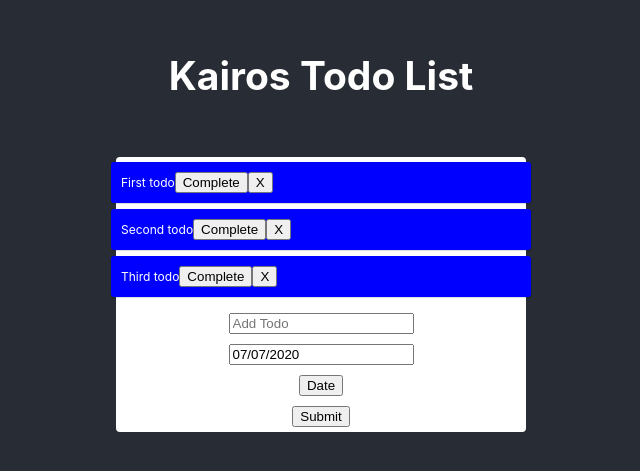
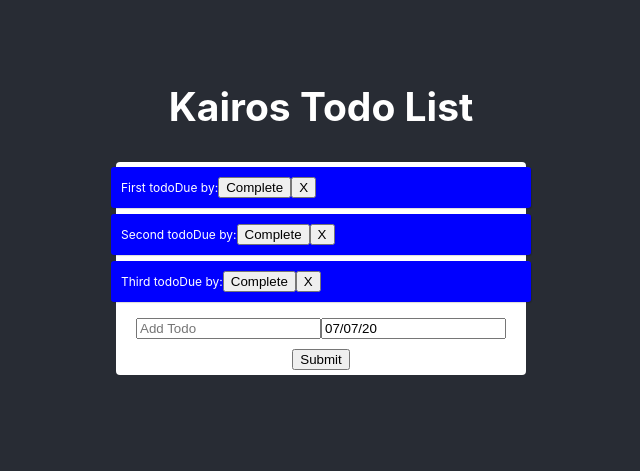
Before and after one commit to Ziggyss/kairos-to-do, a React (Create React App) app: page / in a window 1280 px wide. Shown: the part 187-658 px from the top of the page, without its empty margins (319-959 px from the left). Built offline with nearby package versions, Linux system fonts and the light colour scheme.

Commit message:
date picker appears to be working

```diff
--- a/src/App.js
+++ b/src/App.js
@@ -7,13 +7,14 @@ import "./App.css";
 
 function App() {
   const [todos, setTodos] = useState([
-    { text: "First todo", isComplete: false },
-    { text: "Second todo", isComplete: false },
-    { text: "Third todo", isComplete: false },
+    { text: "First todo", isComplete: false, date: "" },
+    { text: "Second todo", isComplete: false, date: "" },
+    { text: "Third todo", isComplete: false, date: "" },
   ]);
 
-  const addTodo = (text) => {
-    const newTodos = [...todos, { text }];
+  const addTodo = ({ text, isComplete,  date }) => {
+    const newTodos = [...todos, { text, isComplete, date }];
+    console.log(newTodos);
     setTodos(newTodos);
   };
 
@@ -32,9 +33,7 @@ function App() {
   return (
     <div className="App">
       <header className="App-header">
-        <p>
-          <h2>Kairos Todo List</h2>
-        </p>
+        <h2>Kairos Todo List</h2>
         <div className="todo-list">
           {todos.map((todo, index) => (
             <Todo
--- a/src/Dates.js
+++ b/src/Dates.js
@@ -6,11 +6,11 @@ import "react-datepicker/dist/react-datepicker.css";
 const Dates = () => {
   const [date, setDate] = useState(new Date());
 
-  const onChange = (date) => {
+  const onDateChange = (date) => {
     setDate(date);
   };
 
-  const onFormSubmit = (e) => {
+  const onDateFormSubmit = (e) => {
     e.preventDefault();
     console.log(date);
   };
@@ -20,12 +20,12 @@ const Dates = () => {
       <form >
         <DatePicker
           selected={date}
-          onChange={onChange}
+          onChange={onDateChange}
           value={date}
           dateFormat="dd/MM/yyyy"
         />
       </form>
-      <button onClick={onFormSubmit}>Date</button>
+      <button onClick={onDateFormSubmit}>Date</button>
     </div>
   );
 };
--- a/src/Todo.js
+++ b/src/Todo.js
@@ -7,7 +7,7 @@ const Todo = ({ todo, index, completeTodo, deleteTodo }) => {
       style={{ textDecoration: todo.isComplete ? "line-through" : "" }}
     >
       {todo.text}
-
+      Due by: {todo.date}
       <div>
         <button onClick={() => completeTodo(index)}>Complete</button>
         <button onClick={() => deleteTodo(index)}>X</button>
--- a/src/TodoInput.js
+++ b/src/TodoInput.js
@@ -1,14 +1,27 @@
 import React, { useState } from "react";
-import Dates from "./Dates";
+import DatePicker from "react-datepicker";
+
+import "react-datepicker/dist/react-datepicker.css";
 
 const TodoInput = ({ addTodo }) => {
   const [value, setValue] = useState("");
+  const [date, setDate] = useState(new Date());
+
+  const onDateChange = (date) => {
+    setDate(date);
+  };
+
+  //   const onDateFormSubmit = (e) => {
+  //     e.preventDefault();
+  //     console.log(date);
+  //   };
 
   const handleSubmit = (e) => {
     e.preventDefault();
     if (!value) return;
-    addTodo(value);
+    addTodo({ text: value, isComplete: false, date: date.toLocaleDateString('en-BR') });
     setValue("");
+    console.log(date);
   };
 
   return (
@@ -20,8 +33,14 @@ const TodoInput = ({ addTodo }) => {
         onChange={(e) => setValue(e.target.value)}
         placeholder="Add Todo"
       />
-      <Dates />
+      <DatePicker
+        selected={date}
+        onChange={onDateChange}
+        value={date}
+        dateFormat="dd/MM/yy"
+      />
       <button onClick={handleSubmit}>Submit</button>
+      {/* <button onClick={onDateFormSubmit}>Date</button> */}
     </form>
   );
 };
```
